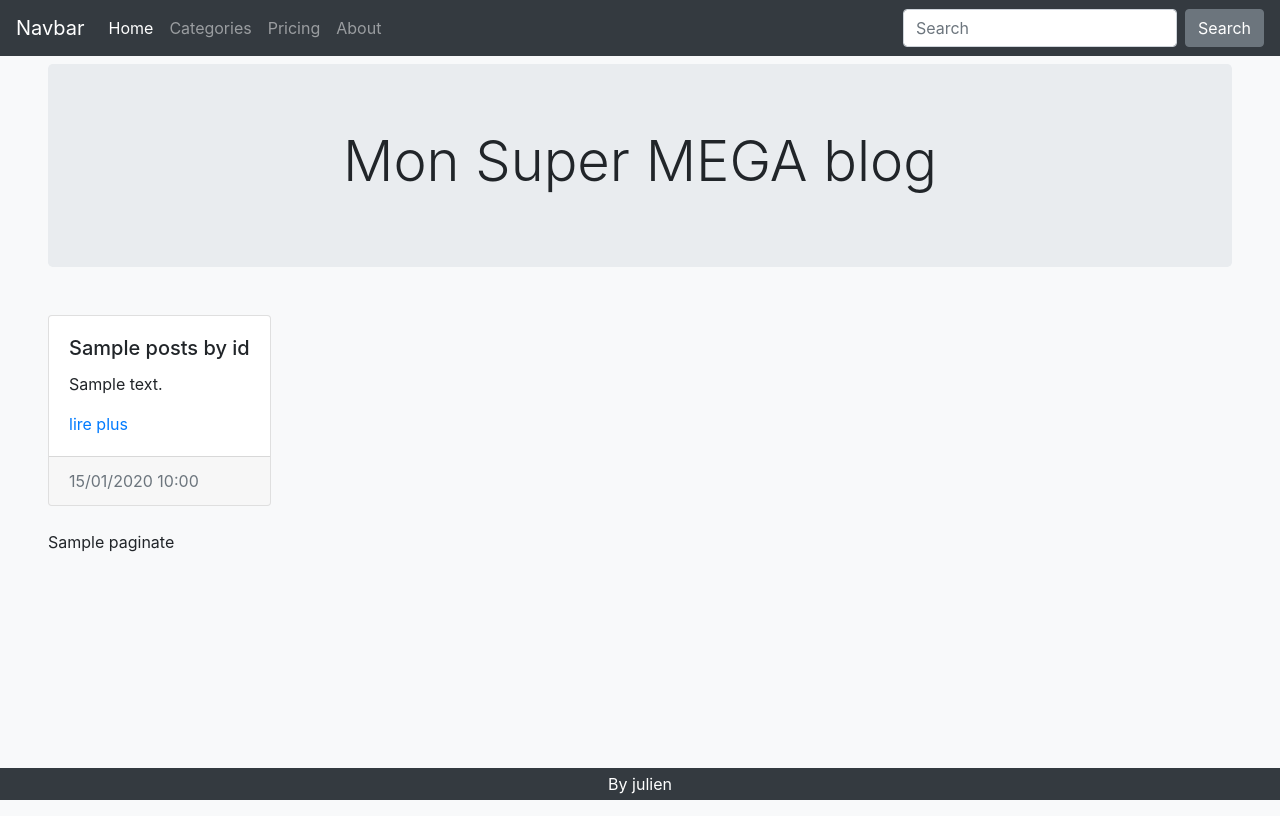
After one commit to mastergoster/NewBlogMVC, a PHP site: template www/twig/index.twig in a window 1280 px wide. The commit adds this page. Run offline with PHP 8.4, Linux system fonts and the light colour scheme; the template is opened without the code that fills it: most values are stand-ins (such as "Sample title", 1, 10 or a date in 2020); some libraries are stand-ins or nearby versions.

Commit message:
MVC pour le week

```diff
--- a/www/commande/createsql.php
+++ b/www/commande/createsql.php
@@ -69,7 +69,7 @@ for ($i = 0; $i < 50; $i++) {
     echo "|";
 }
 
-for ($i = 0; $i < 50; $i++) {
+for ($i = 0; $i < 5; $i++) {
     $pdo->exec("INSERT INTO category SET
         name='{$faker->sentence(3, false)}',
         slug='{$faker->slug}'");
--- a/www/composer.json
+++ b/www/composer.json
@@ -1,6 +1,7 @@
 {
     "require": {
-        "altorouter/altorouter": "1.2.0"
+        "altorouter/altorouter": "1.2.0",
+        "twig/twig": "2.11.2"
     },
     "require-dev": {
         "fzaninotto/faker": "1.8.0",
--- a/www/public/index.php
+++ b/www/public/index.php
@@ -35,4 +35,5 @@ $router->get('/', 'post/index', 'home')
     ->get('/categories', 'category/index', 'categories')
     ->get('/category/[*:slug]-[i:id]', 'category/show', 'category')
     ->get('/article/[*:slug]-[i:id]', 'post/show', 'post')
+    ->get('/test', 'Twig#index', 'test')
     ->run();
--- /dev/null
+++ b/www/twig/card.twig
@@ -0,0 +1,19 @@
+<article class="col-3 mb-4 d-flex align-items-stretch">
+    <div class="card">
+        <div class="card-body">
+            <h5 class="card-title">{{ post.name }}</h5>
+            <p class="card-text">{{ post.getExcerpt(200) | raw }}</p>
+            <a class="card-link" href="{{ post.url }}">lire plus</a>
+        </div>
+        <ul class="list-group list-group-flush ">
+            {% for category in post.getCategories() %}
+            <li class="list-group-item bg-light">
+                <a href="#">{{ category.getName() }}</a>
+            </li>
+            {% endfor %}
+        </ul>
+        <div class="card-footer text-muted">
+            {{ post.getCreatedAt() | date('d/m/Y h:i')  }}
+        </div>
+    </div>
+</article>
--- /dev/null
+++ b/www/twig/default.twig
@@ -0,0 +1,57 @@
+<!DOCTYPE html>
+<html lang="fr">
+
+<head>
+    <meta charset="UTF-8">
+    <meta name="viewport" content="width=device-width, initial-scale=1.0">
+    <meta http-equiv="X-UA-Compatible" content="ie=edge">
+    <link rel="stylesheet" href="https://stackpath.bootstrapcdn.com/bootstrap/4.3.1/css/bootstrap.min.css"
+        integrity="sha384-ggOyR0iXCbMQv3Xipma34MD+dH/1fQ784/j6cY/iJTQUOhcWr7x9JvoRxT2MZw1T" crossorigin="anonymous">
+    <title>Mon site</title>
+</head>
+
+<body class="container-fluid p-0">
+    <nav class="navbar navbar-expand-lg navbar-dark bg-dark fixed-top">
+        <a class="navbar-brand" href="/">Navbar</a>
+        <button class="navbar-toggler" type="button" data-toggle="collapse" data-target="#navbarColor01"
+            aria-controls="navbarColor01" aria-expanded="false" aria-label="Toggle navigation">
+            <span class="navbar-toggler-icon"></span>
+        </button>
+
+        <div class="collapse navbar-collapse" id="navbarColor01">
+            <ul class="navbar-nav mr-auto">
+                <li class="nav-item active">
+                    <a class="nav-link" href="/">Home <span class="sr-only">(current)</span></a>
+                </li>
+                <li class="nav-item">
+                    <a class="nav-link" href="/categories">Categories</a>
+                </li>
+                <li class="nav-item">
+                    <a class="nav-link" href="#">Pricing</a>
+                </li>
+                <li class="nav-item">
+                    <a class="nav-link" href="#">About</a>
+                </li>
+            </ul>
+            <form class="form-inline my-2 my-lg-0">
+                <input class="form-control mr-sm-2" type="text" placeholder="Search">
+                <button class="btn btn-secondary my-2 my-sm-0" type="submit">Search</button>
+            </form>
+        </div>
+    </nav>
+    <section class="bg-light mb-2 mt-3 p-5" style="min-height:100vh">
+        <header class="jumbotron  mb-5">
+            <h1 class="text-center display-4">{% block title %}Mon site{% endblock %}</h1>
+        </header>
+        {% block content %}
+        {% endblock %}
+    </section>
+    <footer class="footer bg-dark fixed-bottom py-1">
+        <div class="text-center">
+
+            <span class="text-white">By julien</span>
+        </div>
+    </footer>
+</body>
+
+</html>
--- /dev/null
+++ b/www/twig/index.twig
@@ -0,0 +1,16 @@
+{% extends "default.twig" %}
+
+
+{% block title %}Mon Super MEGA blog{% endblock %}
+
+
+
+{% block content %}
+<section class="row">
+    {% for post in postsById %}
+    {{ include('card.twig') }}
+    {% endfor %}
+
+</section>
+{{ paginate | raw }}
+{% endblock %}
```
Also changed, not shown: www/src/Controller/TwigController.php (added, +55 -0 lines), www/src/Model/Post.php (+10 -0 lines), www/src/Router.php (+8 -0 lines), www/views/category/show.php (+20 -1 lines), www/views/post/card.php (+6 -1 lines), www/views/post/index.php (+27 -4 lines), 1 other file.
